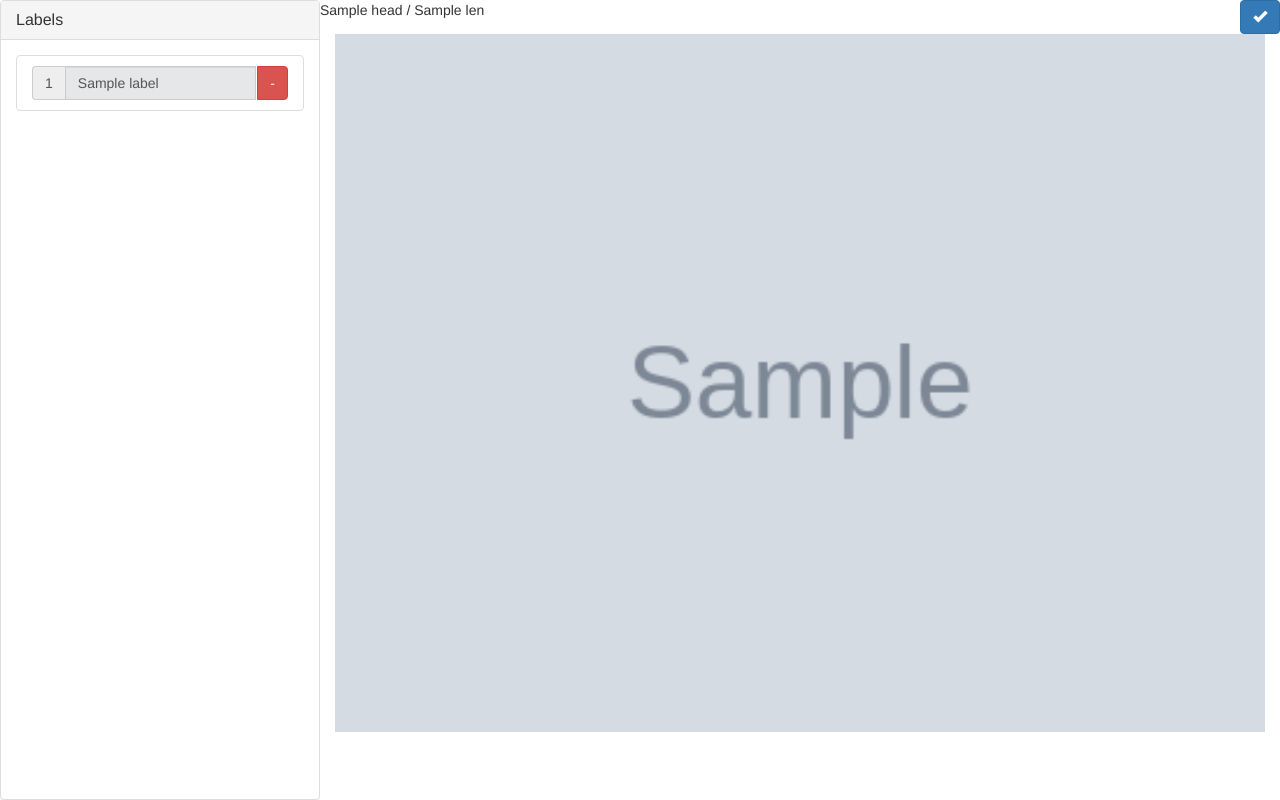
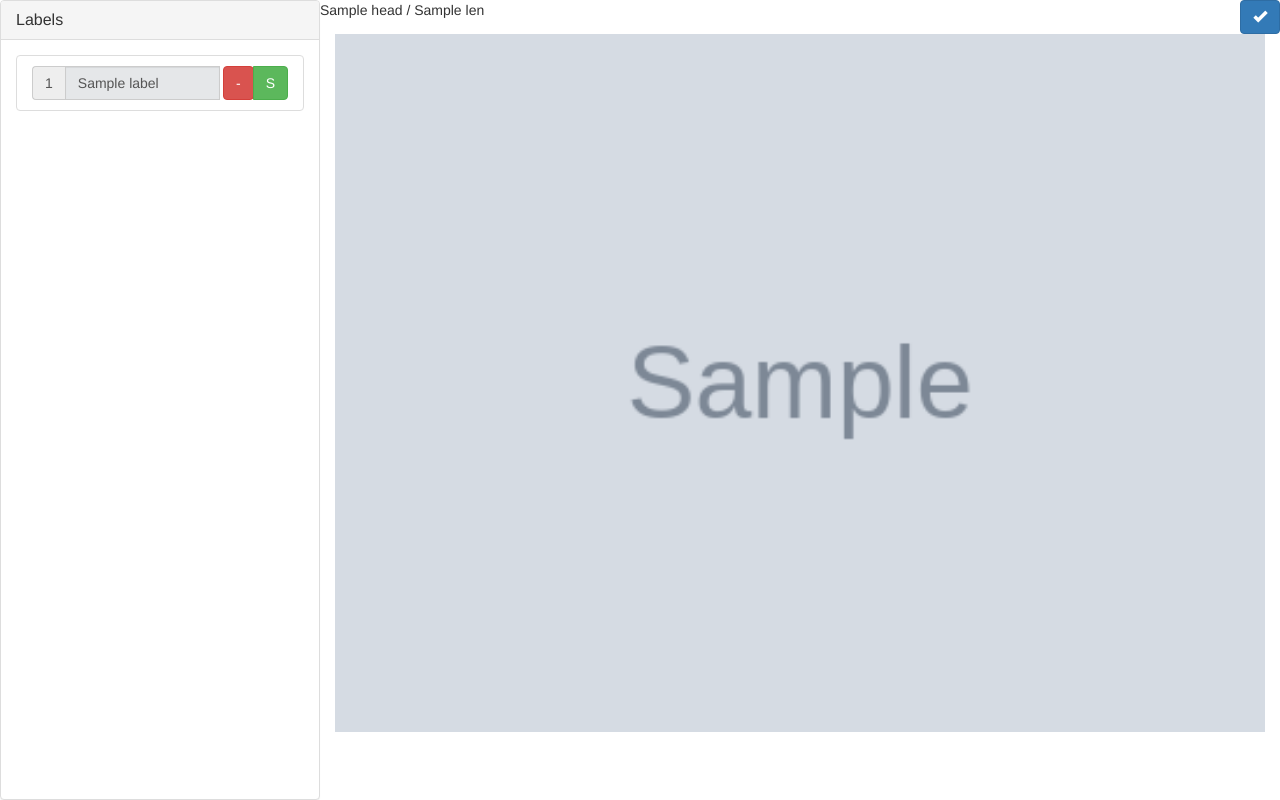
Before and after one commit to shubham050300/Hospital-receipt-handwriting-recognition, a Flask app: template simple_image_annotator/templates/main.html in a window 1280 px wide. Run offline with Flask 2, Linux system fonts and the light colour scheme; the template is opened without the code that fills it: most values are stand-ins (such as "Sample title", 1, 10 or a date in 2020); grey boxes marked "Sample" are stand-in pictures; parts of the project's set-up code (start-up, migrations or seed data) failed here and were passed over; some libraries are stand-ins or nearby versions; some web fonts are replaced.

Commit message:
speech button added

```diff
--- a/simple_image_annotator/templates/main.html
+++ b/simple_image_annotator/templates/main.html
@@ -37,8 +37,11 @@
                             <input id= "{{ label.id }}" onkeydown="if (event.keyCode == 13) { label(this.id, this.value); }" type="text" class="form-control" placeholder="label name" autofocus></input>
                         {% endif %}
                         <span class="input-group-btn">
-                            <button id= "{{ label.id }}" class="btn btn-danger" onclick="window.location.replace('/remove/' + this.id)" type="button">-</button> if (event.keyCode == 13) { label(this.id, this.value); }
+                            <button id= "{{ label.id }}" class="btn btn-danger" onclick="window.location.replace('/remove/' + this.id)" type="button">-</button>
                         </span>
+                        <span class="input-group-btn">
+                        <button id= "{{ label.id }}_speech" class="btn btn-success" onclick="speechRecog({{ label.id }})" type="button">S</button>
+                      </span>
                     </div>
                 </div>
                 {% endfor %}
@@ -103,7 +106,7 @@
       var clicked = false;
       var fPoint = {};
       c.onclick = function(e) {
-        console.log(clicked);
+        console.log('clicked', clicked);
         if (!clicked) {
             var x = (image.width / c.scrollWidth) * e.offsetX;
             var y = (image.height / c.scrollHeight) * e.offsetY;
@@ -147,15 +150,14 @@
         }
         clicked = !clicked;
       };
+    </script>
 
-      // document.onkeydown = function(e) {
-      //   if ("key" in e) {
-      //     if(e.key == "Escape" || e.key == "Esc") {
-      //       clicked = false;
-      //       fPoint = {};
-      //     }
-      //   }
-      // };
+    <script>
+      function speechRecog(ele){
+        var ele = document.getElementById(ele);
+        console.log('speech recog called on ', ele);
+        ele.value = 'hello\n';
+      }
     </script>
 </div>
 </body>
```
